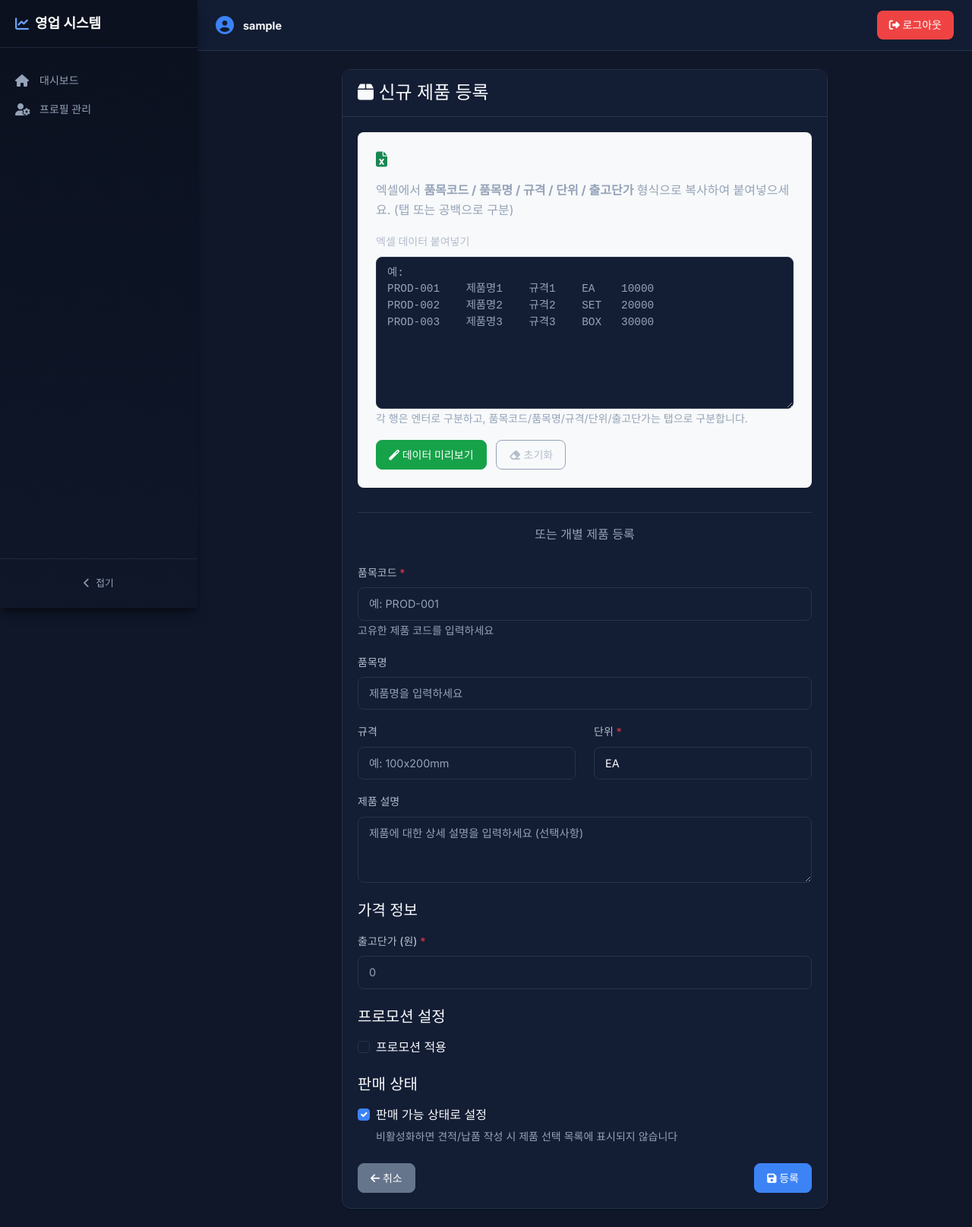
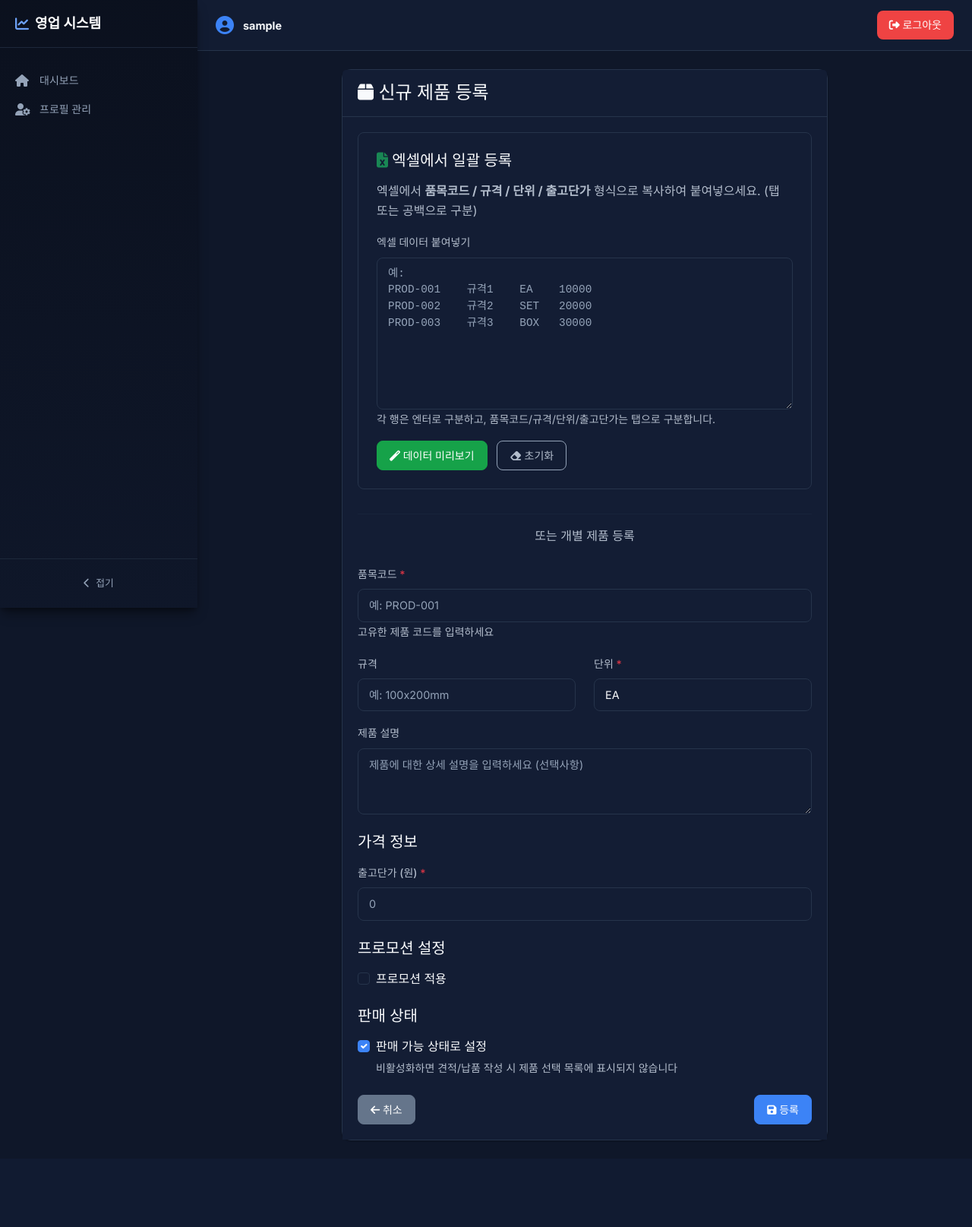
Before and after one commit to ddd418/sales-note, a Django app: page /reporting/products/create/ in a window 1280 px wide. Shown: the whole page at 76% size. After the commit the page ends 1502 px from the top, so only its background shows below. Run offline with Django 5.2, Linux system fonts and the light colour scheme; the visitor is signed in with stand-in values (Sample User, id 1); parts of the project's set-up code (start-up, migrations or seed data) failed here and were passed over.

Commit message:
제품등록 페이지 다크모드

```diff
--- a/reporting/templates/reporting/product_form.html
+++ b/reporting/templates/reporting/product_form.html
@@ -11,10 +11,14 @@
         min-height: 200px;
         font-family: 'Courier New', monospace;
         resize: vertical;
+        background-color: var(--surface);
+        color: var(--text-primary);
+        border-color: var(--border);
     }
 
     .paste-section {
-        background-color: #f8f9fa;
+        background-color: var(--surface);
+        border: 1px solid var(--border);
         border-radius: 8px;
         padding: 1.5rem;
         margin-bottom: 2rem;
@@ -27,6 +31,61 @@
 
     .preview-table table {
         font-size: 0.9rem;
+        color: var(--text-primary);
+    }
+
+    .preview-table thead th {
+        background-color: var(--table-header-bg);
+        color: var(--text-primary);
+        border-color: var(--border);
+    }
+
+    .preview-table tbody td {
+        background-color: var(--surface);
+        border-color: var(--border);
+    }
+
+    .card {
+        background-color: var(--surface);
+        border-color: var(--border);
+    }
+
+    .card-header {
+        background-color: var(--surface);
+        border-bottom-color: var(--border);
+        color: var(--text-primary);
+    }
+
+    .card-body {
+        background-color: var(--surface);
+        color: var(--text-primary);
+    }
+
+    .form-label {
+        color: var(--text-primary);
+    }
+
+    .form-control,
+    .form-select {
+        background-color: var(--input-bg);
+        color: var(--text-primary);
+        border-color: var(--border);
+    }
+
+    .form-control:focus,
+    .form-select:focus {
+        background-color: var(--input-bg);
+        color: var(--text-primary);
+        border-color: var(--primary);
+    }
+
+    .text-muted {
+        color: var(--text-secondary) !important;
+    }
+
+    hr {
+        border-color: var(--border);
+        opacity: 0.3;
     }
 
     /* 모바일 및 태블릿 반응형 (1200px 이하) */
@@ -134,17 +193,17 @@
                             엑셀에서 일괄 등록
                         </h5>
                         <p class="text-muted mb-3">
-                            엑셀에서 <strong>품목코드 / 품목명 / 규격 / 단위 / 출고단가</strong> 형식으로 복사하여 붙여넣으세요. (탭 또는 공백으로 구분)
+                            엑셀에서 <strong>품목코드 / 규격 / 단위 / 출고단가</strong> 형식으로 복사하여 붙여넣으세요. (탭 또는 공백으로 구분)
                         </p>
                         <div class="mb-3">
                             <label class="form-label">엑셀 데이터 붙여넣기</label>
                             <textarea id="excelPasteArea" class="form-control" rows="8"
                                       placeholder="예:
-PROD-001    제품명1    규격1    EA    10000
-PROD-002    제품명2    규격2    SET   20000
-PROD-003    제품명3    규격3    BOX   30000"></textarea>
+PROD-001    규격1    EA    10000
+PROD-002    규격2    SET   20000
+PROD-003    규격3    BOX   30000"></textarea>
                             <small class="text-muted">
-                                각 행은 엔터로 구분하고, 품목코드/품목명/규격/단위/출고단가는 탭으로 구분합니다.
+                                각 행은 엔터로 구분하고, 품목코드/규격/단위/출고단가는 탭으로 구분합니다.
                             </small>
                         </div>
                         <button type="button" class="btn btn-success" onclick="parseExcelData()">
@@ -161,11 +220,10 @@ PROD-003    제품명3    규격3    BOX   30000"></textarea>
                                 <table class="table table-sm table-bordered">
                                     <thead class="table-light">
                                         <tr>
-                                            <th width="20%">품목코드</th>
-                                            <th width="25%">품목명</th>
-                                            <th width="20%">규격</th>
-                                            <th width="10%">단위</th>
-                                            <th width="25%">출고단가</th>
+                                            <th width="30%">품목코드</th>
+                                            <th width="25%">규격</th>
+                                            <th width="15%">단위</th>
+                                            <th width="30%">출고단가</th>
                                         </tr>
                                     </thead>
                                     <tbody id="previewTableBody">
@@ -194,13 +252,6 @@ PROD-003    제품명3    규격3    BOX   30000"></textarea>
                                    value="{{ product.product_code }}" required
                                    placeholder="예: PROD-001">
                             <small class="text-muted">고유한 제품 코드를 입력하세요</small>
-                        </div>
-
-                        <div class="mb-3">
-                            <label class="form-label">품목명</label>
-                            <input type="text" name="product_name" class="form-control"
-                                   value="{{ product.product_name|default:'' }}"
-                                   placeholder="제품명을 입력하세요">
                         </div>
 
                         <div class="row mb-3">
@@ -350,18 +401,16 @@ function parseExcelData() {
             parts = line.split(/\s{2,}/).map(p => p.trim());
         }
 
-        // 품목코드, 품목명, 규격, 단위, 출고단가 (5개)
-        if (parts.length >= 5) {
+        // 품목코드, 규격, 단위, 출고단가 (4개)
+        if (parts.length >= 4) {
             const productCode = parts[0];
-            const productName = parts[1];
-            const specification = parts[2];
-            const unit = parts[3];
-            const price = parts[4].replace(/[,원]/g, ''); // 쉼표와 '원' 제거
+            const specification = parts[1];
+            const unit = parts[2];
+            const price = parts[3].replace(/[,원]/g, ''); // 쉼표와 '원' 제거
 
             if (productCode && price && !isNaN(price)) {
                 parsedProducts.push({
                     product_code: productCode,
-                    product_name: productName || '',
                     specification: specification || '',
                     unit: unit || 'EA',
                     standard_price: parseInt(price)
@@ -371,7 +420,7 @@ function parseExcelData() {
     });
 
     if (parsedProducts.length === 0) {
-        alert('올바른 형식의 데이터가 없습니다.\n\n형식: 품목코드[탭]품목명[탭]규격[탭]단위[탭]출고단가');
+        alert('올바른 형식의 데이터가 없습니다.\n\n형식: 품목코드[탭]규격[탭]단위[탭]출고단가');
         return;
     }
 
@@ -389,7 +438,6 @@ function displayPreview() {
         const row = document.createElement('tr');
         row.innerHTML = `
             <td>${product.product_code}</td>
-            <td>${product.product_name || ''}</td>
             <td>${product.specification || ''}</td>
             <td>${product.unit || 'EA'}</td>
             <td class="text-end">${product.standard_price.toLocaleString()}원</td>
```
